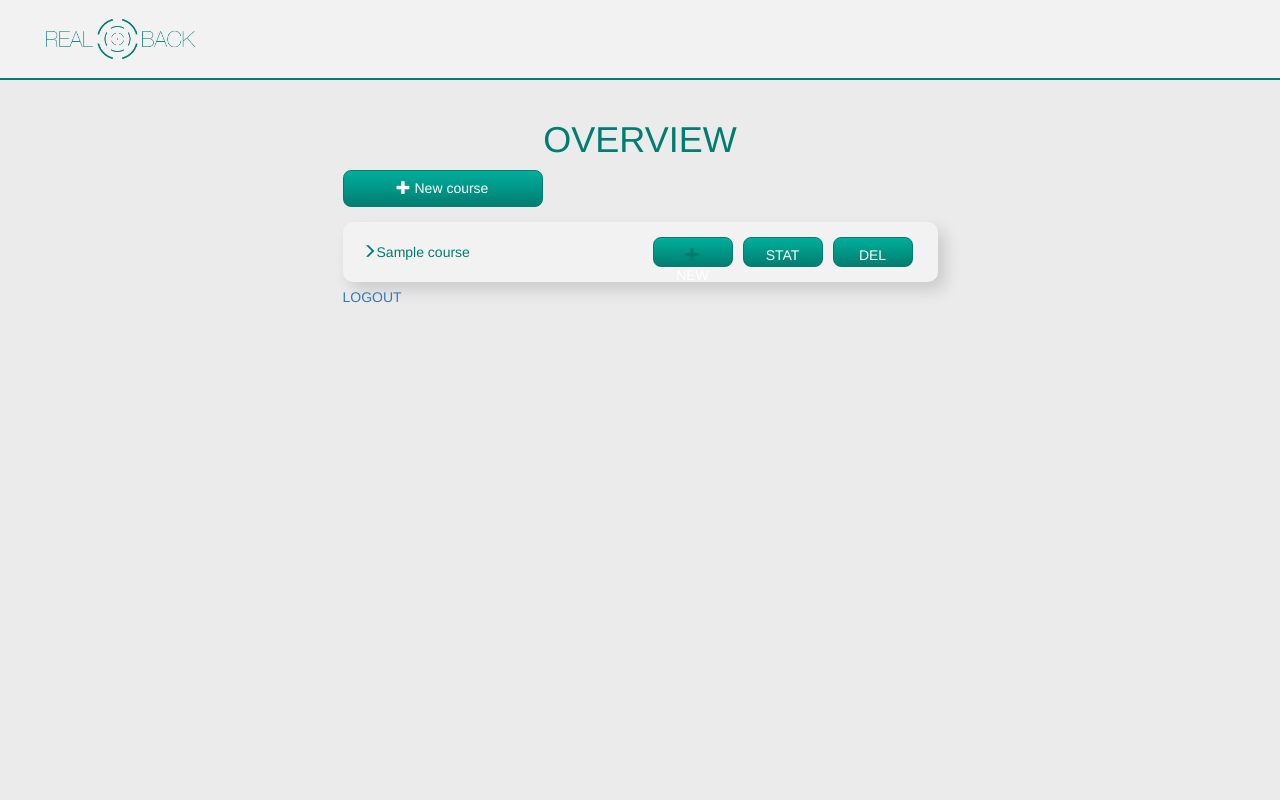
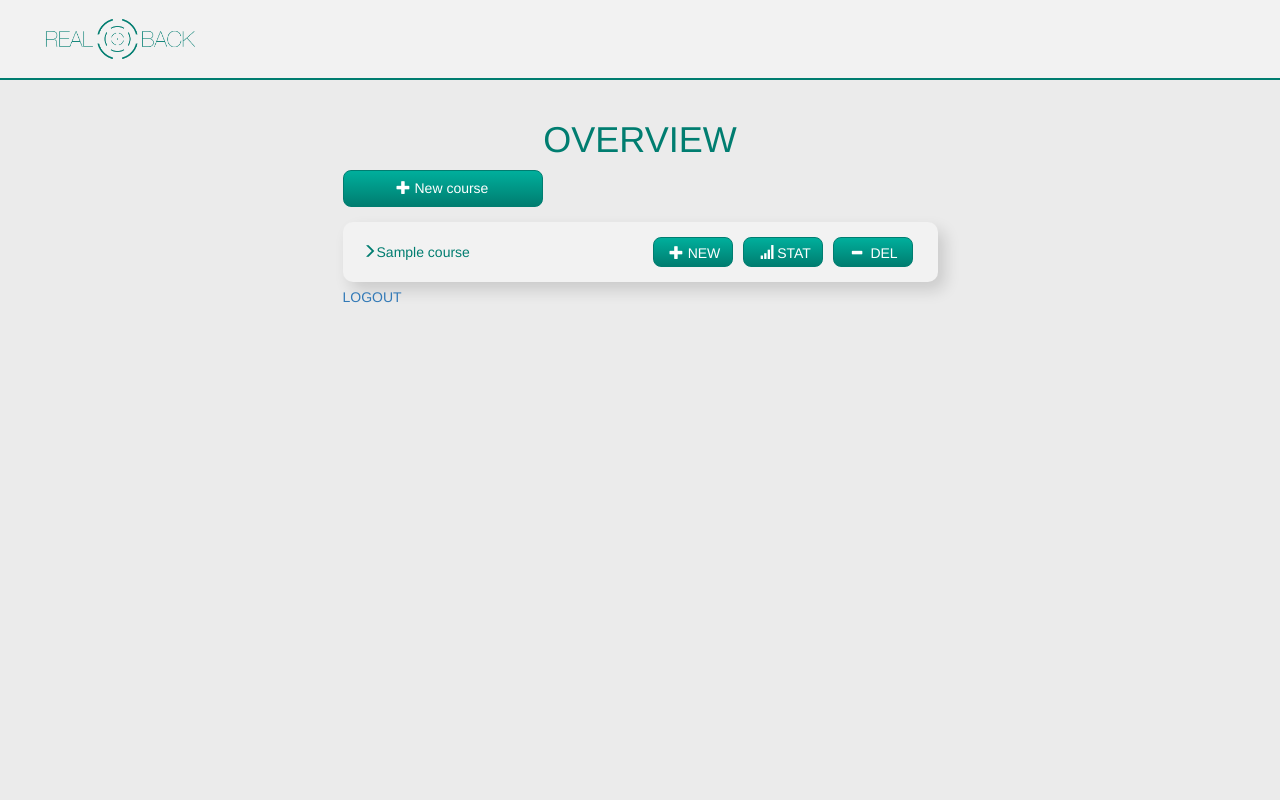
Before and after one commit to martinlunde/RealBack, a Django app: page /lecturer/ in a window 1280 px wide. Run offline with Django 3.2, Linux system fonts and the light colour scheme; a user stored in the database is signed in; tables that the repository leaves empty hold one stand-in row (values such as "Sample post"); some libraries are stand-ins or nearby versions.

Commit message:
Added glyphs and correct placement within buttons on lecturer landingpage.

```diff
--- a/lecturer/static/lecturer.css
+++ b/lecturer/static/lecturer.css
@@ -126,9 +126,19 @@ fieldset[disabled] .btn-custom.active {
     float: right;
     margin-left: 5px;
     margin-right: 5px;
+    padding-top: 0px;
+    padding-bottom: 0px;
 }
 
 .btn-lecturer-stats p {
     color: white;
+    width: 40px;
+    float: right;
+    margin-top: 5px;
+}
 
+.lecturer-glyph {
+    margin-top: 6px;
+    left:4px;
+    color: white;
 }
--- a/templates/lecturer/front_page.html
+++ b/templates/lecturer/front_page.html
@@ -43,16 +43,29 @@
                     <button type="submit" class="btn btn-custom" id="course_form_button"> Save </button>
                 </form>
             </div>
+            <div id="prototype_course_div" class="bars " style="display: none;" onclick="createLecture.call(this)">
+                <span class="glyphicon glyphicon-menu-right"></span>
+                <button type="button" class="btn btn-lecturer-stats">
+                    <div>
+                        <span class="glyphicon glyphicon-minus lecturer-glyph"></span>
+                        <p>DEL</p>
+                    </div>
+                </button>
+                <button type="button" class="btn btn-lecturer-stats">
+                    <div>
+                        <span class="glyphicon glyphicon-signal lecturer-glyph"></span>
+                        <p>STAT</p>
+                    </div>
+                </button>
 
-            <div id="prototype_course_div" class="bars" style="display: none;">
-                <span class="glyphicon glyphicon-menu-right"></span>
-                <button type="button" class="btn btn-lecturer-stats"><p>DEL</p></button>
-                <button type="button" class="btn btn-lecturer-stats"><p>STAT</p></button>
                 <button type="button" class="btn btn-lecturer-stats" onclick="createLecture.call(this)">
-                    <span class="glyphicon glyphicon-plus"></span>
-                    <p>NEW</p>
+                    <div>
+                        <span class="glyphicon glyphicon-plus lecturer-glyph"></span>
+                        <p>NEW</p>
+                    </div>
                 </button>
             </div>
+
 
             <div id="course_list" class="">
             </div>
```
